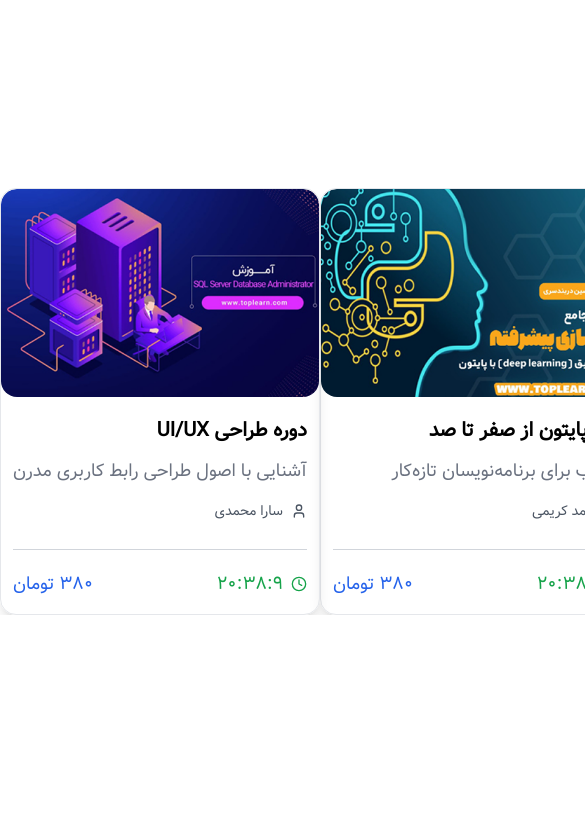
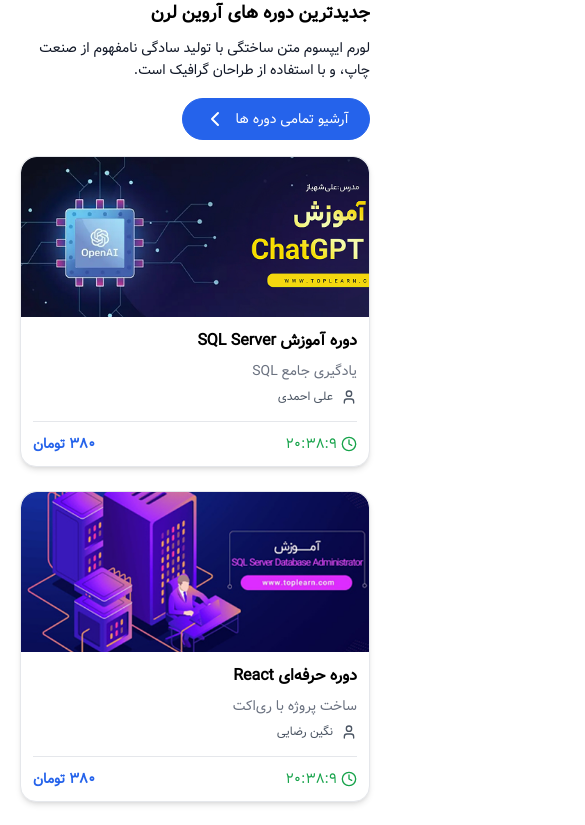
Before and after one commit to peyman-naderi/Nextjs-project, a Next.js app: page / in a window 390 px wide. Shown: the part 1334-2159 px from the top of the page, 585 px wide, since content can reach past the window. Before the commit the page ends 1949 px from the top, so only its background shows below. Built offline with nearby package versions, Linux system fonts and the light colour scheme; no server answers.

Commit message:
Responsive and optimized product card component

```diff
--- a/common/ProductCard.js
+++ b/common/ProductCard.js
@@ -1,33 +1,40 @@
 import { User, Clock } from "lucide-react";
 import Image from "next/image";
 
-export default function Productcart({ imagsrc, titlebig, titlesmol, titlename, clock ,pris }) {
+export default function Productcart({ imagsrc, titlebig, titlesmol, titlename, clock, pris }) {
   return (
-    <div className="w-80 rounded-2xl mt-12 overflow-hidden shadow-lg border border-gray-200">
-      <div className="relative  w-full h-52">
+    <div className="w-full max-w-md mx-auto rounded-2xl overflow-hidden border border-gray-200 bg-white shadow-md hover:shadow-xl transition-all duration-300 hover:scale-[1.02] h-full flex flex-col justify-between">
+
+      {/* تصویر */}
+      <div className="relative w-full h-40 sm:h-48 md:h-56 lg:h-64 xl:h-72">
         <Image
           src={imagsrc}
-          alt="SQL Server Course"
+          alt={titlebig}
           layout="fill"
           objectFit="cover"
-          className="rounded-2xl"
+          className="rounded-t-2xl"
+          priority
         />
       </div>
-      <div className="p-3 space-y-3">
-        <h2 className="text-xl pt-2 font-bold">{titlebig}</h2>
-        <p className="text-lg text-gray-500">
-          {titlesmol}
-        </p>
-        <div className="flex pb-4 pt-1 items-center text-sm text-gray-600 gap-x-2 mt-2">
-          <User className="w-4 h-4" />
+
+      {/* محتوا */}
+      <div className="p-3 sm:p-4 md:p-5 flex flex-col justify-between flex-1">
+        <div className="space-y-2 sm:space-y-3">
+          <h2 className="text-base sm:text-lg md:text-xl font-bold">{titlebig}</h2>
+          <p className="text-sm sm:text-base text-gray-500">{titlesmol}</p>
+
+          <div className="flex items-center gap-x-2 text-gray-600 text-xs sm:text-sm md:text-base">
+            <User className="w-4 h-4 sm:w-5 sm:h-5 md:w-6 md:h-6" />
             <span>{titlename}</span>
+          </div>
         </div>
-        <div className="flex border-t border-gray-300 justify-between items-center pt-5 pb-1">
-          <div className="flex items-center  text-green-600 text-lg gap-x-2">
-            <Clock className="w-4 h-4" />
+
+        <div className="flex justify-between items-center border-t pt-3 mt-4 text-sm sm:text-base">
+          <div className="flex items-center gap-x-1 text-green-600">
+            <Clock className="w-4 h-4 sm:w-5 sm:h-5 md:w-6 md:h-6" />
             <span>{clock}</span>
           </div>
-          <span className="text-blue-600  text-lg">{pris} تومان</span>
+          <span className="text-blue-600 font-semibold">{pris} تومان</span>
         </div>
       </div>
     </div>
--- a/components/productscards/ProductCards.js
+++ b/components/productscards/ProductCards.js
@@ -1,5 +1,4 @@
 import Productcart from "@/common/ProductCard";
-
 import Link from "next/link";
 import { ChevronLeft } from "lucide-react";
 
@@ -10,39 +9,39 @@ const courses = [
     titlesmol: "یادگیری جامع SQL",
     titlename: "علی احمدی",
     clock: "۲۰:۳۸:۹",
-    pris: "۳۸۰"
+    pris: "۳۸۰",
   },
   {
     imagsrc: "/product3.png",
     titlebig: "دوره حرفه‌ای React",
-    titlesmol: "ساخت پروژه‌های واقعی با ری‌اکت",
+    titlesmol: "ساخت پروژه‌ با ری‌اکت",
     titlename: "نگین رضایی",
     clock: "۲۰:۳۸:۹",
-    pris: "۳۸۰"
+    pris: "۳۸۰",
   },
   {
     imagsrc: "/product2.png",
-    titlebig: "دوره پایتون از صفر تا صد",
-    titlesmol: "مناسب برای برنامه‌نویسان تازه‌کار",
+    titlebig: "دوره پایتون",
+    titlesmol: "مناسب برای برنامه‌نویسان ",
     titlename: "محمد کریمی",
     clock: "۲۰:۳۸:۹",
-    pris: "۳۸۰"
+    pris: "۳۸۰",
   },
   {
     imagsrc: "/product3.png",
     titlebig: "دوره طراحی UI/UX",
-    titlesmol: "آشنایی با اصول طراحی رابط کاربری مدرن",
+    titlesmol: "آشنایی با طراحی رابط کاربری ",
     titlename: "سارا محمدی",
     clock: "۲۰:۳۸:۹",
-    pris: "۳۸۰"
+    pris: "۳۸۰",
   },
 ];
 
 export default function Productcarts() {
   return (
-    <div className=" justify-center mt-12  px-1 md:px-10">
-      <div className="flex items-center justify-between flex-wrap gap-y-4">
-        {/* متن سمت راست */}
+    <div className="justify-center mt-12 px-1 md:px-10">
+      {/* Header */}
+      <div className="flex items-center justify-between flex-wrap gap-y-4 mb-4">
         <div className="text-right max-w-full">
           <h1 className="text-lg sm:text-xl md:text-2xl lg:text-3xl font-bold leading-tight tracking-normal">
             جدیدترین دوره های آروین لرن
@@ -53,7 +52,6 @@ export default function Productcarts() {
           </p>
         </div>
 
-        {/* دکمه سمت چپ */}
         <Link href="#" passHref>
           <div className="flex items-center gap-x-2 text-sm sm:text-base md:text-lg px-5 py-2 rounded-3xl bg-blue-600 hover:bg-blue-700 text-white border border-blue-600 cursor-pointer transition-all duration-200 whitespace-nowrap">
             آرشیو تمامی دوره ها
@@ -62,10 +60,22 @@ export default function Productcarts() {
         </Link>
       </div>
 
-      {/*کارت محصولات*/}
-      <div className="flex justify-between">
-        {courses.map((state, index) => (
-          <div key={index} className="keen-slider__slide flex justify-center">
+      {/* Product Cards */}
+      <div
+        className="grid justify-between
+          grid-cols-1
+          xs2:grid-cols-2
+          md:grid-cols-3
+          lg:grid-cols-4
+          gap-x-4 gap-y-6"
+      >
+        {courses.map((state, index) => {
+          const hideCard = index === 3 ? "hide-between-md-lg" : "";
+          return (
+            <div
+              key={index}
+              className={`keen-slider__slide flex justify-center ${hideCard}`}
+            >
               <Productcart
                 imagsrc={state.imagsrc}
                 titlebig={state.titlebig}
@@ -75,7 +85,8 @@ export default function Productcarts() {
                 pris={state.pris}
               />
             </div>
-        ))}
+          );
+        })}
       </div>
     </div>
   );
--- a/tailwind.config.js
+++ b/tailwind.config.js
@@ -11,6 +11,9 @@ module.exports = {
       fontFamily: {
         vazirmatn: ["Vazir", "sans-serif"],
       },
+      screens: {
+        'xs2': '424px',
+      },
     },
   },
   plugins: [],
```
Lines whose indentation alone changed are shown as unchanged.
